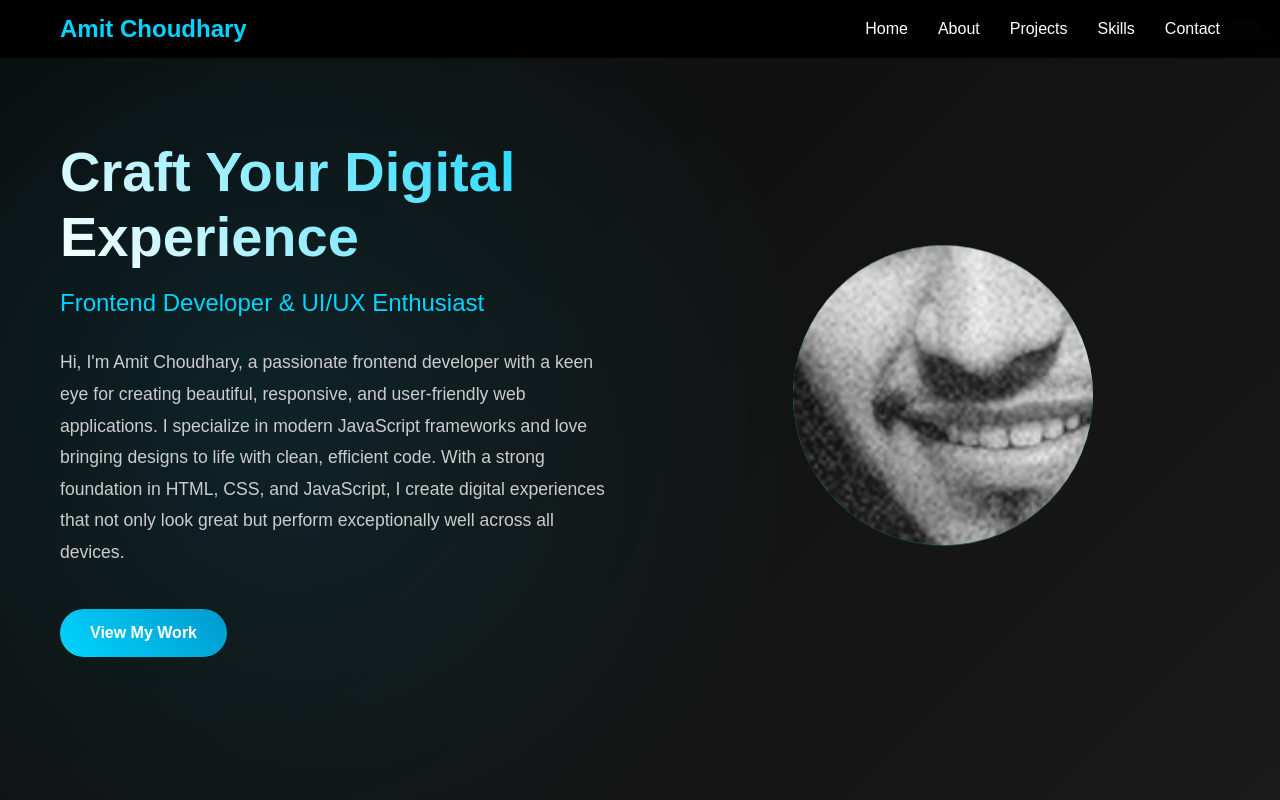
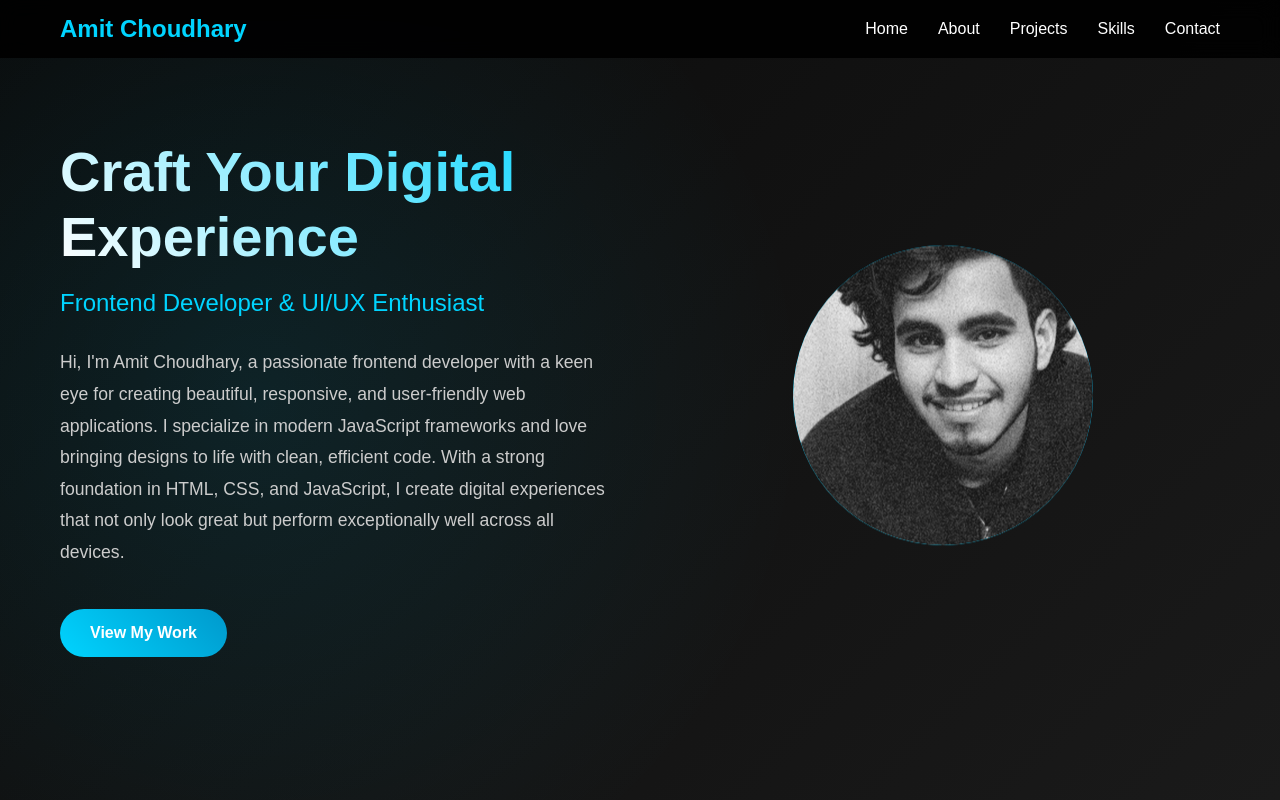
Before and after one commit to amitchoudhary-code/amit-choudhary-portfolio, a plain HTML site: page index.html in a window 1280 px wide. Shown: the top 800 px of the page. Drawn offline with Linux system fonts and the light colour scheme.

Commit message:
Update style.css

```diff
--- a/style.css
+++ b/style.css
@@ -34,6 +34,14 @@
             align-items: center;
             padding: 0 20px;
         }
+     .avatar-img {
+    width: 100%;
+    height: 100%;
+    border-radius: 50%;
+    object-fit: cover;   /* Ensures the image fills the circle without distortion */
+    display: block;
+}
+
 
         .logo {
             font-size: 24px;
```
